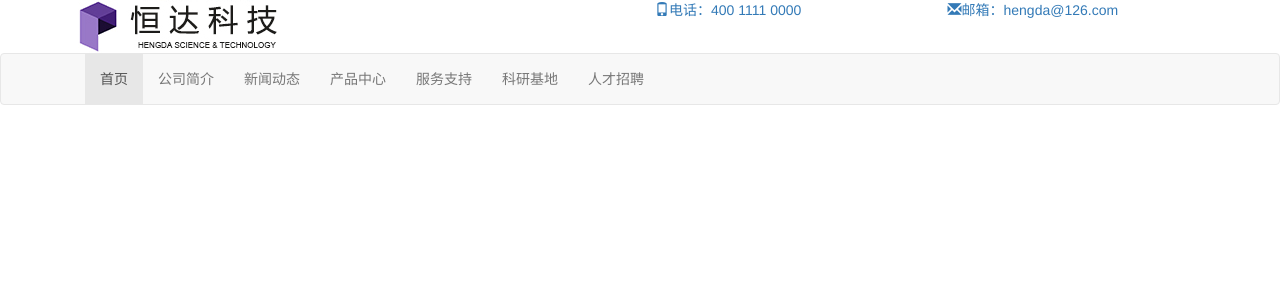
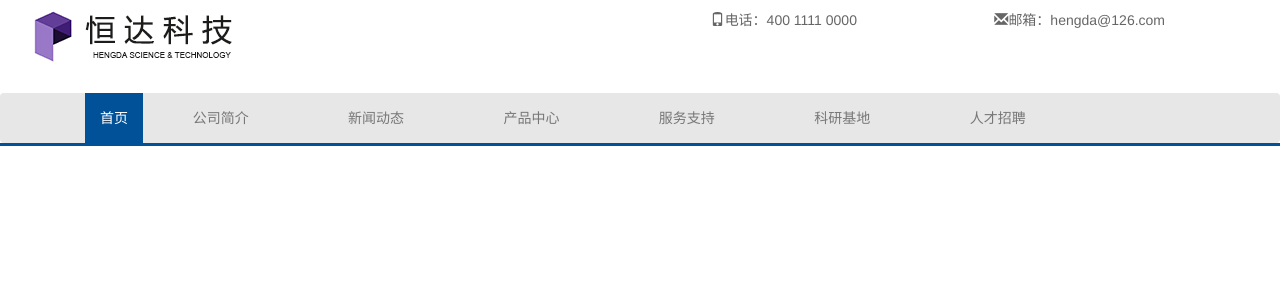
Before and after one commit to molasolo/hengDaProject, a Django app: template scienceApp/templates/science.html in a window 1280 px wide. Shown: the top 300 px of the page. Run offline with Django 3.2, Linux system fonts and the light colour scheme; the template is opened without the code that fills it, so the values that code supplies are empty; some libraries are stand-ins or nearby versions.

Commit message:
修复{%  %}引用

```diff
--- a/scienceApp/templates/science.html
+++ b/scienceApp/templates/science.html
@@ -2,18 +2,48 @@
 <!DOCTYPE html>
 <html lang="zh-cn">
 
+<!-- <head>
+    <meta charset="utf-8">
+    <meta http-equiv="X-UA-Compatible" content="IE=edge">
+    <meta name="viewport" content="width=device-width, initial-scale=1">
+    <title>恒达科技|{% block title %}{% endblock %} </title>
+    <link href="{% static 'css/bootstrap.css' %}" rel="stylesheet">
+    <link href="{% static 'css/style.css' %}" rel="stylesheet">
+    <script src="{% static 'js/jquery.min.js' %}"></script>
+    <script src="{% static 'js/bootstrap.min.js' %}"></script>
+</head> -->
 <head>
     <meta charset="UTF-8">
     <meta http-equiv="X-UA-Compatible" content="IE=edge">
-    <meta name="viewport" content="width=device-width, initial-scale=1.0">
-    <title>科研基地</title>
+    <meta name="viewport" content="width=device-width, initial-scale=1">
+    <title>恒达科技|科研基地</title>
     <link rel="stylesheet" href="{% static 'css/bootstrap.css' %}">
-    <link rel="stylesheet" href="{% static 'css/style.css' %">
+    <link rel="stylesheet" href="{% static 'css/style.css' %}">
     <script src="{% static 'js/jquery.min.js' %}"></script>
     <script src="{% static 'js/bootstrap.min.js' %}"></script>
 </head>
 
 <body>
+    <!-- <div class="container top">
+        <div class="row">
+            <div class="col-md-6">
+                <a>
+                    <img class="img-responsive" src="{% static 'img/logo.jpg' %}">
+                </a>
+            </div>
+            <div class="col-md-3 hidden-xs">
+                <a class="phone ant">
+                    <span class="glyphicon glyphicon-phone"></span>电话：400 1111 0000 &nbsp; &nbsp;
+                </a>
+            </div>
+            <div class="col-md-3 hidden-xs">
+                <a class="mail ant">
+                    <span class="glyphicon glyphicon-envelope"></span>邮箱：hengda@126.com
+                </a>
+            </div>
+        </div>
+    </div> -->
+
     <div class="container top">
         <div class="row">
             <div class="col-md-6">
@@ -33,6 +63,8 @@
             </div>
         </div>
     </div>
+
+    <!-- 导航条 -->
     <nav class="navbar navbar-default" role="navigation">
         <div class="container">
             <!-- Brand and toggle get grouped for better mobile display -->
@@ -97,6 +129,7 @@
             </div><!-- /.navbar-collapse -->
         </div><!-- /.container-fluid -->
     </nav>
+    <div class="line"></div>
     <script>
         $(function () {
            $(".dropdown").mouseover(function () {
--- a/static/css/style.css
+++ b/static/css/style.css
@@ -56,3 +56,8 @@
     width: 14%;
     text-align: center;
 }
+.line{
+    height: 3px;
+    width: 100%;
+    background: #005197;
+}
```
